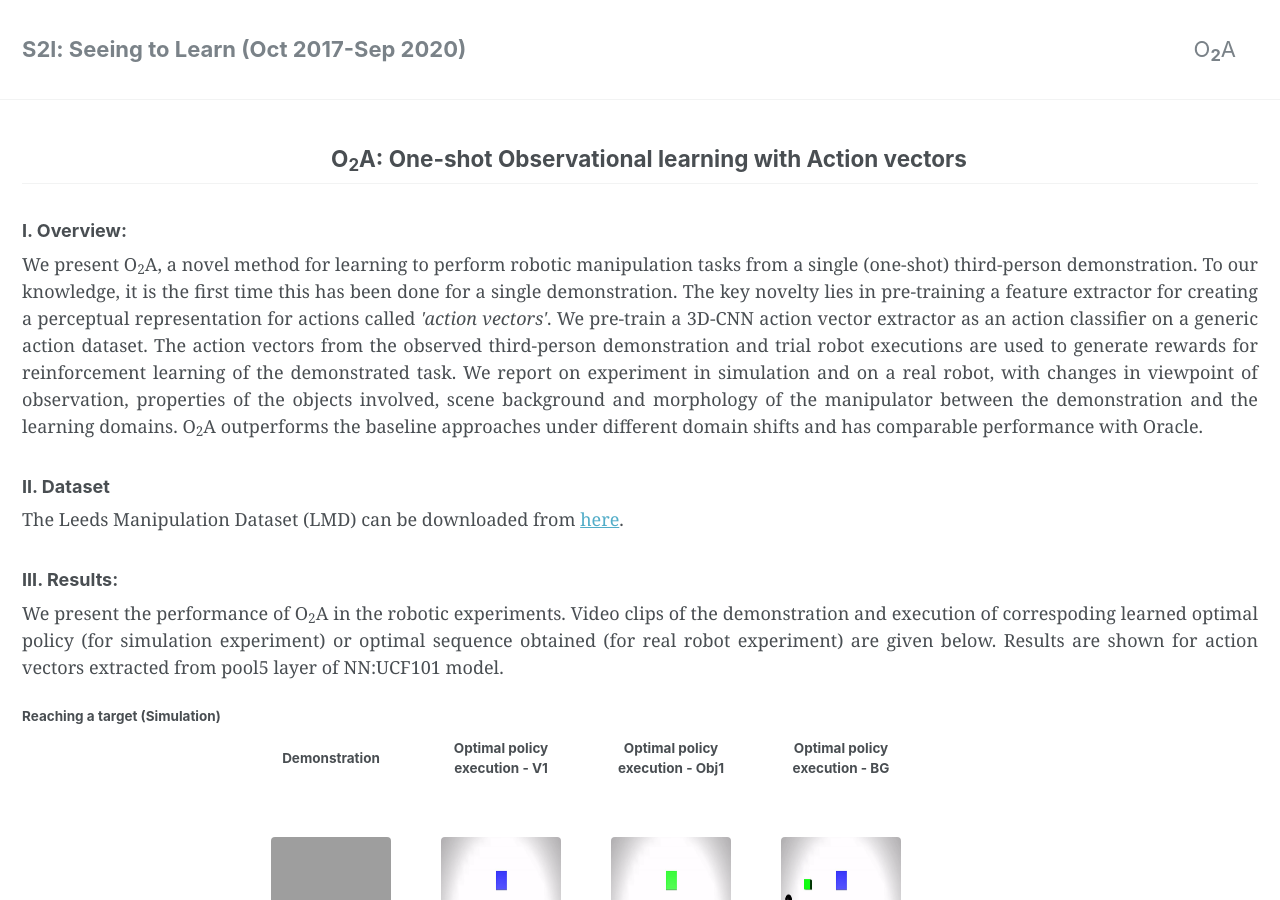
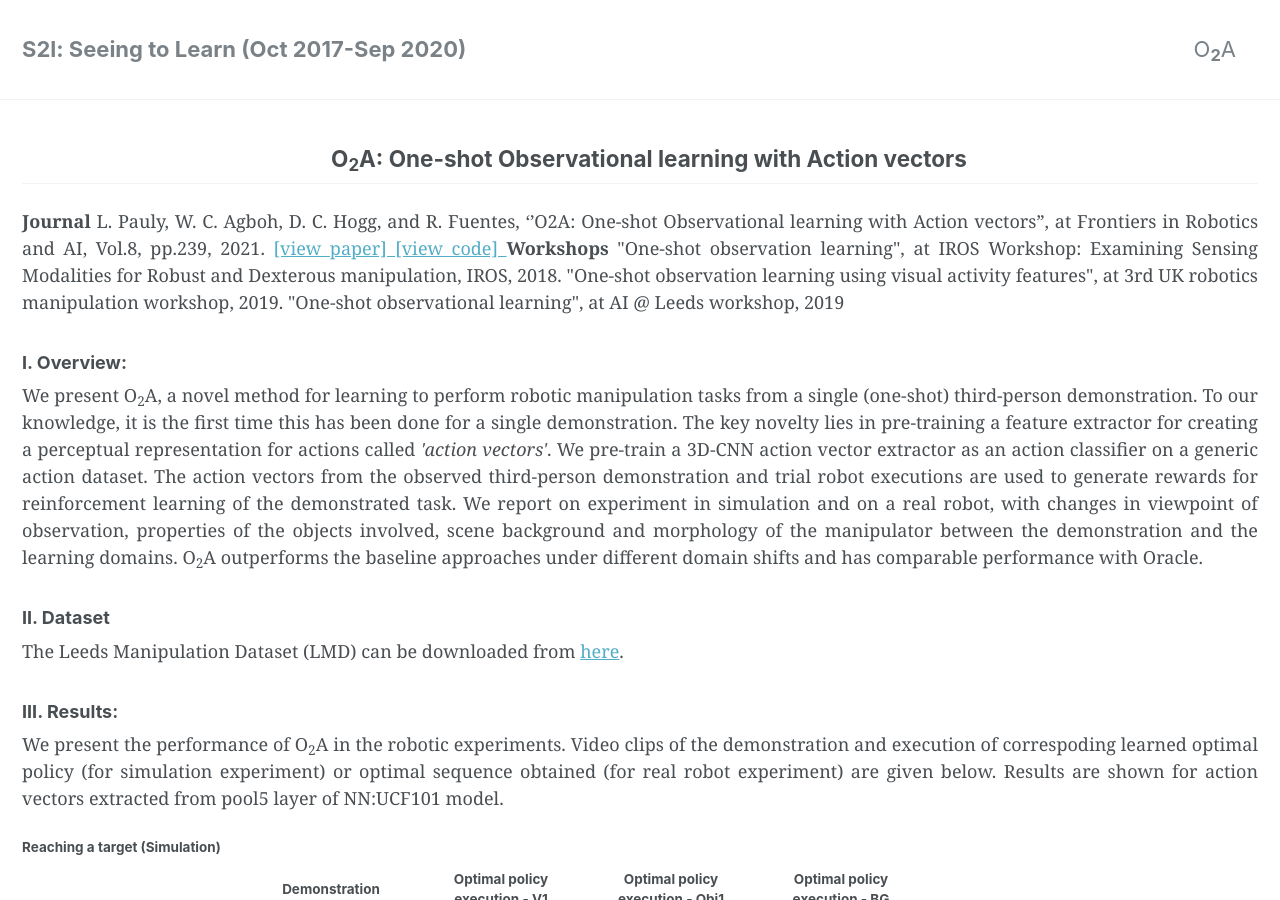
Before and after one commit to leopauly/s2l, a Jekyll site: the page built from _pages/stage1.md, in a window 1280 px wide and 900 px high. Built offline with Jekyll 4.4.1, drawn with Linux system fonts in a browser that asks for light colours; grey boxes are pictures that could not be loaded.

Commit message:
Update stage1.md

```diff
--- a/_pages/stage1.md
+++ b/_pages/stage1.md
@@ -10,6 +10,26 @@ comments:
 <font face="Georgia" size="4">
 <p style="text-align:center"><h2> &emsp;&emsp;&emsp;&emsp;&emsp;&emsp;&emsp;&emsp;&emsp;&emsp;&emsp;&emsp;&emsp;&ensp; O<sub>2</sub>A: One-shot Observational learning with Action vectors </h2></p>
 </font>
+
+<font face="Georgia" size="4">
+<!-- <h3><b>I. Overview: </b> </h3> -->
+<p align="justify">
+<b>Journal</b>
+L. Pauly, W. C. Agboh, D. C. Hogg, and R. Fuentes, ‘’O2A: One-shot Observational
+learning with Action vectors”, at Frontiers in Robotics and AI, Vol.8, pp.239, 2021.
+<a href="https://core.ac.uk/download/pdf/96765657.pdf"> [view paper] </a>
+<a href="https://github.com/leopauly/ISARC-2017"> [view code] </a>
+
+<b>Workshops</b>
+"One-shot observation learning", at IROS Workshop: Examining Sensing Modalities
+for Robust and Dexterous manipulation, IROS, 2018.
+"One-shot observation learning using visual activity features", at 3rd UK robotics
+manipulation workshop, 2019.
+"One-shot observational learning", at AI @ Leeds workshop, 2019
+
+</p>
+</font>
+
 
 <font face="Georgia" size="4">
 <h3><b>I. Overview: </b> </h3>
```
